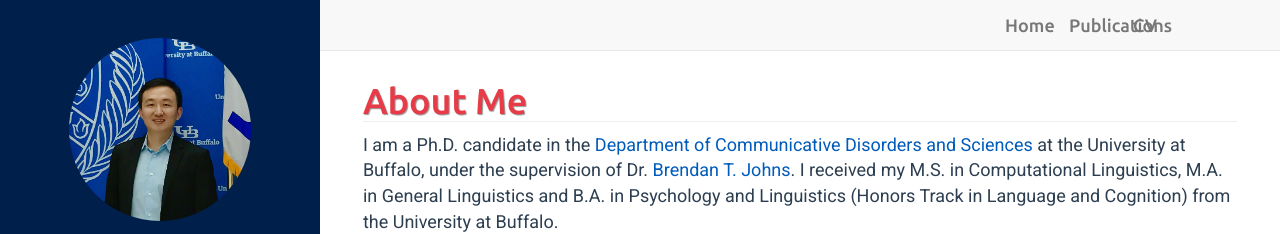
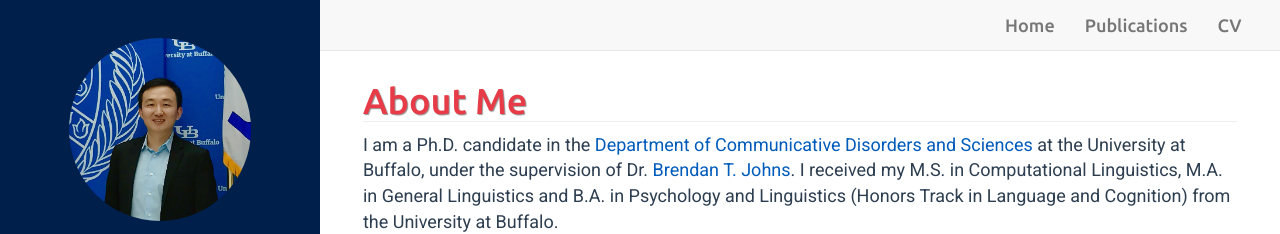
Before and after one commit to mengyangq/mengyangq.github.io, a Jekyll site: the page built from index.html, in a window 1280 px wide. Shown: the top 234 px of the page. Built offline with Jekyll 4.4.1, drawn with Linux system fonts in a browser that asks for light colours; nearby versions of some CDN libraries; a style sheet for code colours, icons or effects is not loaded.

Commit message:
Sat Sep 26 21:24:57 EDT 2020

```diff
--- a/assets/css/style.css
+++ b/assets/css/style.css
@@ -242,9 +242,7 @@ footer {
   padding-top: 12%;
 }
 
-.navbar-default .navbar-nav > li {
-  width: 24%;
-}
+
 .navbar-default .navbar-nav > li > a {
   font-family: "Ubuntu", sans-serif;
 }
@@ -252,8 +250,7 @@ footer {
 .navbar-default .navbar-nav > li > a:hover,
 .navbar-default .navbar-nav > li > a:focus {
   color: #e73c48;
-  font-weight: bold;
-  text-shadow: 0.5px 0.5px 0.5px rgba(150, 150, 150, 1);
+  text-shadow: 0 0 1px#e73c48, 0 0 1pxrgba(150, 150, 150, 1);
 }
 
 .dropdown-menu > li > a {
```
